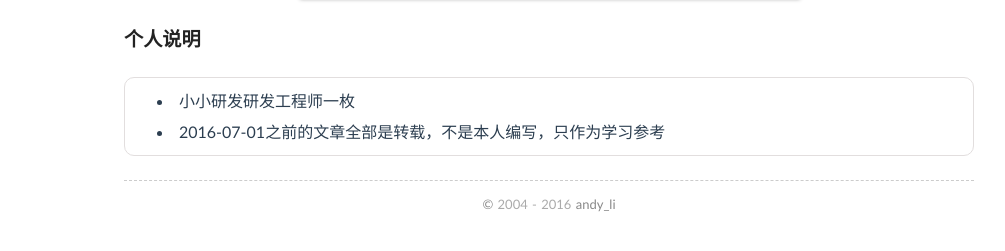
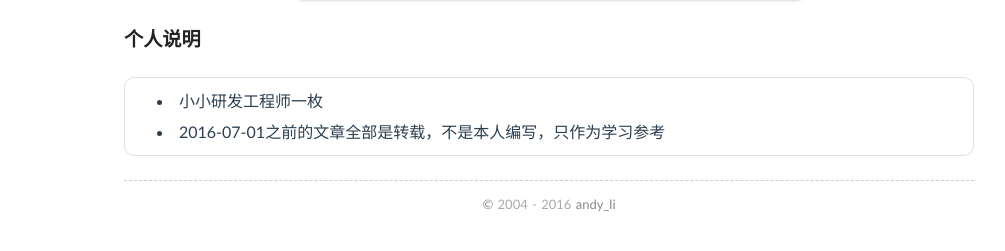
Before and after one commit to pzcoder/blog, a Jekyll site: the page built from about/index.md, in a window 1280 px wide. Shown: the part 479-730 px from the top of the page, without its empty margins (91-1096 px from the left). Built offline with Jekyll 4.4.1, drawn with Linux system fonts in a browser that asks for light colours.

Commit message:
Update index.md

```diff
--- a/about/index.md
+++ b/about/index.md
@@ -7,5 +7,5 @@ comments: no
 
 ### 个人说明
 
-* 小小研发研发工程师一枚
+* 小小研发工程师一枚
 * 2016-07-01之前的文章全部是转载，不是本人编写，只作为学习参考
```
